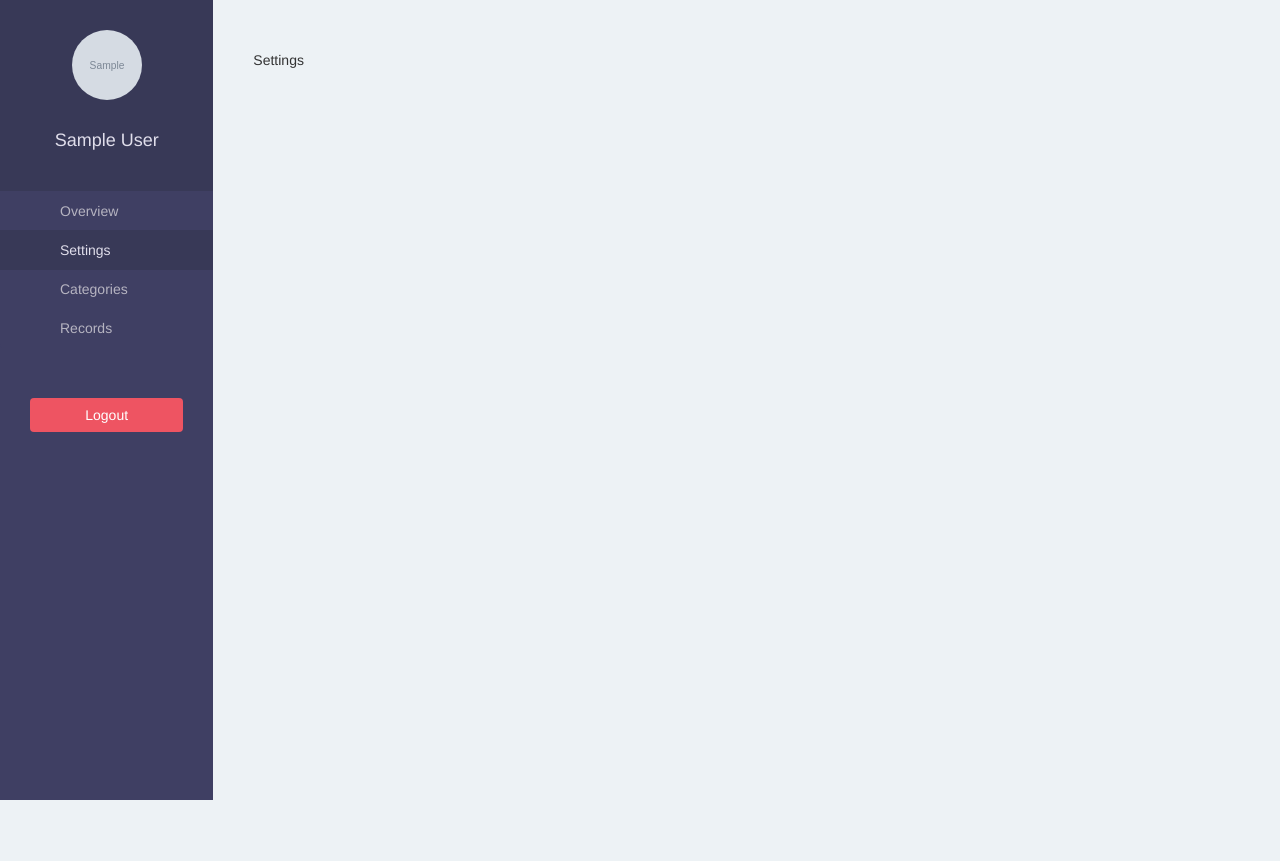
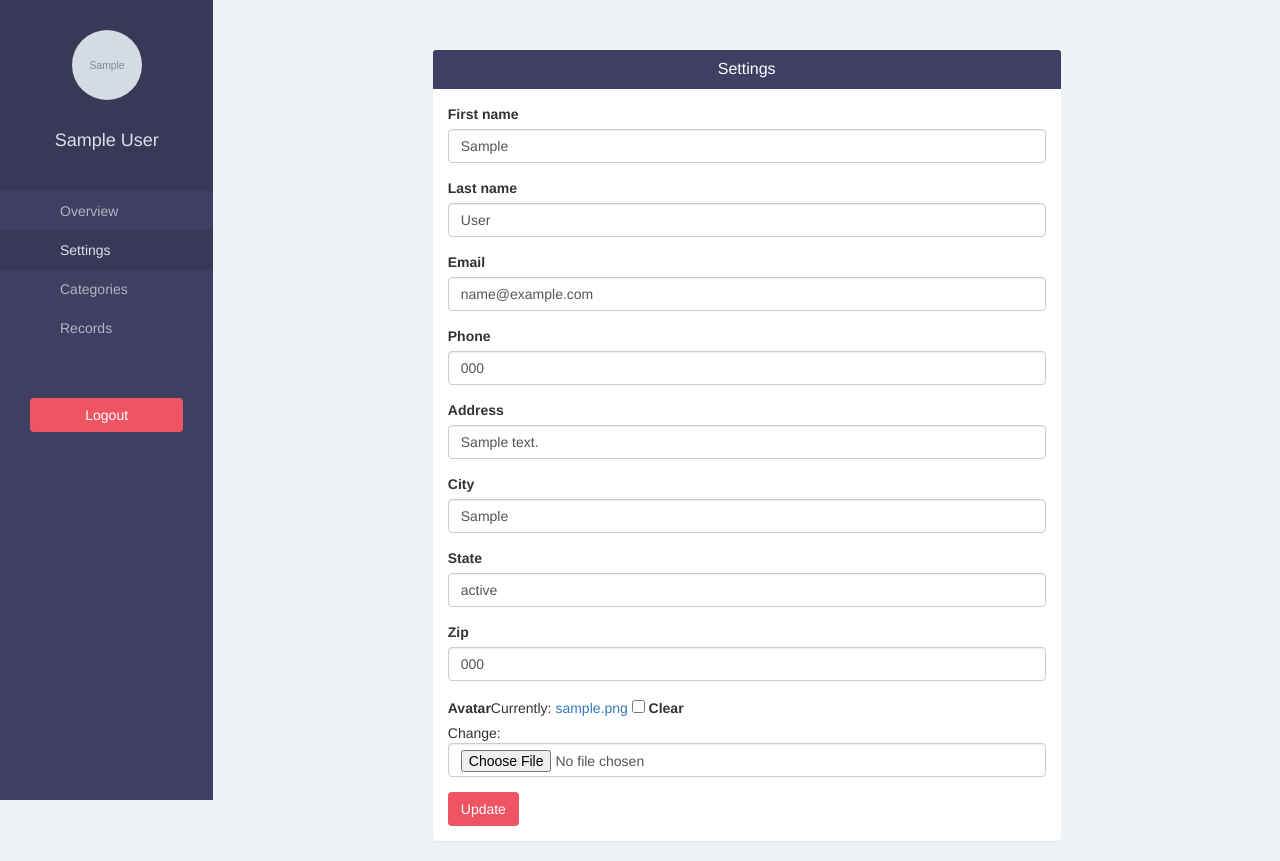
Before and after one commit to drilus/Record-Keeper, a Django app: page /user/settings in a window 1280 px wide. Before the commit the page ends 800 px from the top, so only its background shows below. Run offline with Django 3.2, Linux system fonts and the light colour scheme; a user stored in the database is signed in; tables that the repository leaves empty hold one stand-in row (values such as "Sample post"); grey boxes marked "Sample" are stand-in pictures; some libraries are stand-ins or nearby versions.

Commit message:
added settings page

```diff
--- a/keeperapp/forms.py
+++ b/keeperapp/forms.py
@@ -23,3 +23,11 @@ class ProfileForm(forms.ModelForm):
             'zip',
             'avatar'
         )
+
+
+class UserFormForEdit(forms.ModelForm):
+    email = forms.CharField(max_length=100, required=True)
+
+    class Meta:
+        model = User
+        fields = ("first_name", "last_name", "email")
--- a/keeperapp/templates/user/settings.html
+++ b/keeperapp/templates/user/settings.html
@@ -1,5 +1,22 @@
 {% extends 'user/sidebar.html' %}
+{% load bootstrap3 %}
 
 {% block page %}
-  Settings
+<div class="col-lg-offset-2 col-lg-8">
+  <div class="panel">
+    <div class="panel-heading bg-blue">
+      <h4 class="panel-title text-center text-white">
+        Settings
+      </h4>
+    </div>
+    <div class="panel-body">
+      <form method="POST" enctype="multipart/form-data">
+        {% csrf_token %}
+        {% bootstrap_form user_form %}
+        {% bootstrap_form profile_form %}
+        <button type="submit" class="btn btn-pink">Update</button>
+      </form>
+    </div>
+  </div>
+</div>
 {% endblock %}
--- a/keeperapp/views.py
+++ b/keeperapp/views.py
@@ -3,7 +3,7 @@ from django.contrib.auth.decorators import login_required
 from django.contrib.auth.models import User
 from django.shortcuts import redirect, render
 
-from keeperapp.forms import ProfileForm, UserForm
+from keeperapp.forms import ProfileForm, UserForm, UserFormForEdit
 
 
 def home(request):
@@ -49,7 +49,23 @@ def user_overview(request):
 
 @login_required(login_url='/user/sign-in')
 def user_settings(request):
-    return render(request, 'user/settings.html', {})
+    user_form = UserFormForEdit(instance=request.user)
+    profile_form = ProfileForm(instance=request.user.profile)
+
+    if request.method == "POST":
+        user_form = UserFormForEdit(request.POST, instance=request.user)
+        profile_form = ProfileForm(
+            request.POST, request.FILES, instance=request.user.profile
+        )
+
+    if user_form.is_valid() and profile_form.is_valid():
+        user_form.save()
+        profile_form.save()
+
+    return render(request, 'user/settings.html', {
+        'user_form': user_form,
+        'profile_form': profile_form
+    })
 
 
 @login_required(login_url='/user/sign-in')
```
